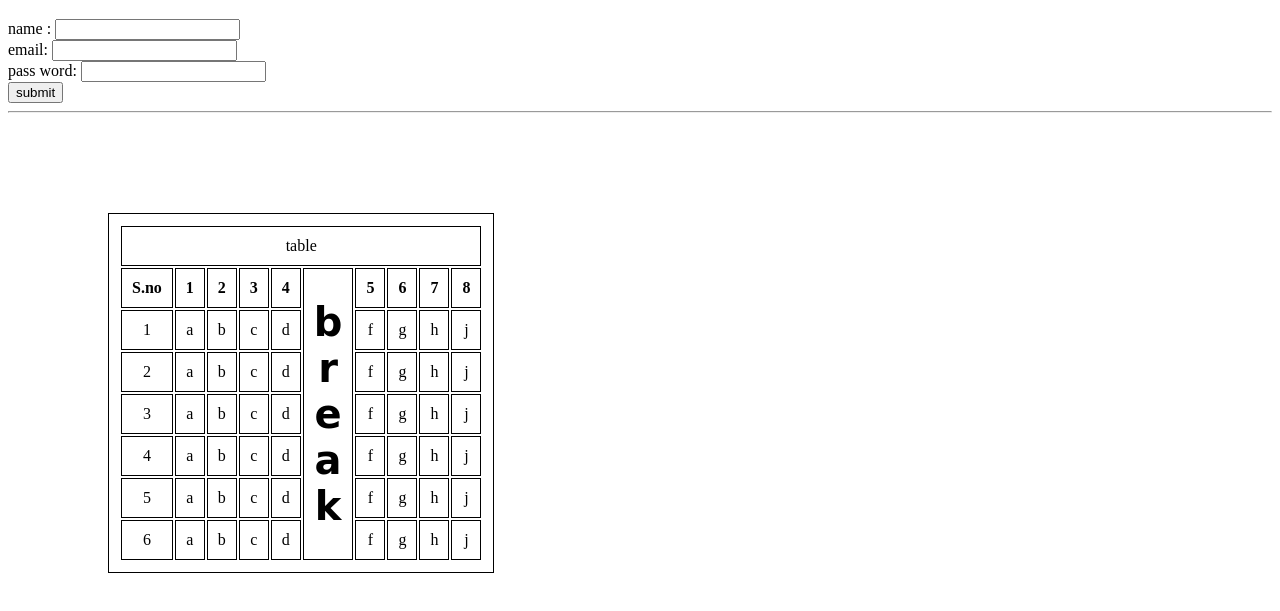
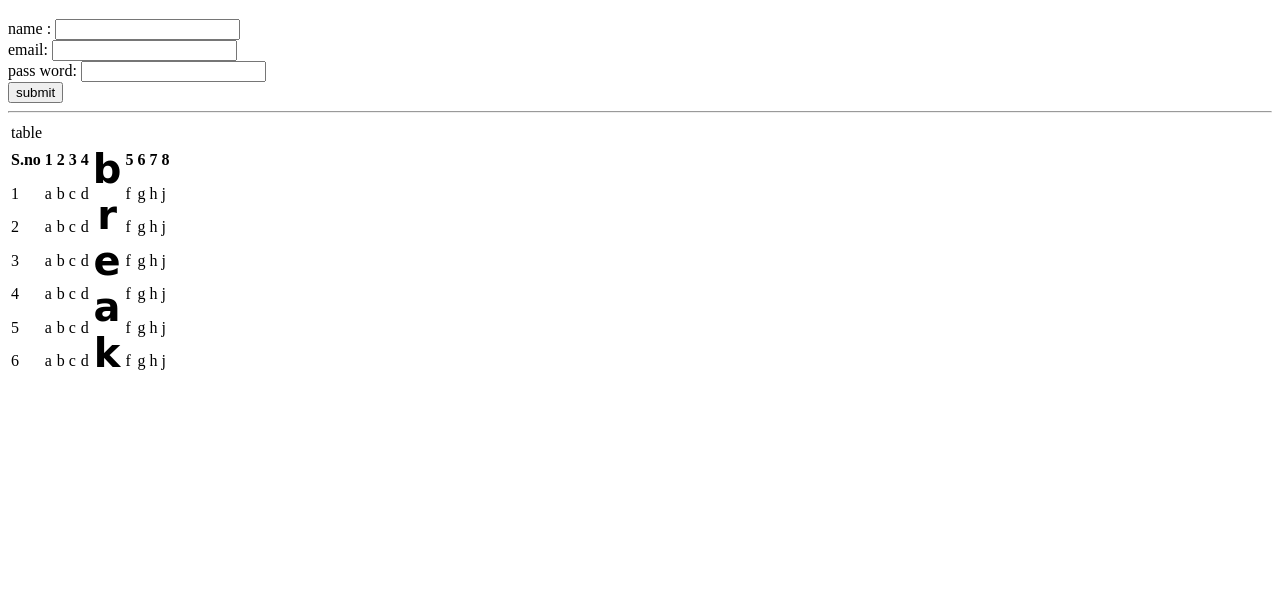
Before and after one commit to arunkumar0108/Atm-project-java, a plain HTML site: page index.html in a window 1280 px wide. Shown: the part 177-788 px from the top of the page. Drawn offline with Linux system fonts and the light colour scheme.

Commit message:
Add style

```diff
--- a/index.html
+++ b/index.html
@@ -7,12 +7,7 @@
 </head>
 
 <style>
-    table,td,tr,th{
-        border: 1px solid black;
-        padding: 10px;
-        margin: 100px;
-        text-align: center ;
-    }
+
 </style>
 <body>
     <h1 style="color: blueviolet;">portfolio</h1>
```
